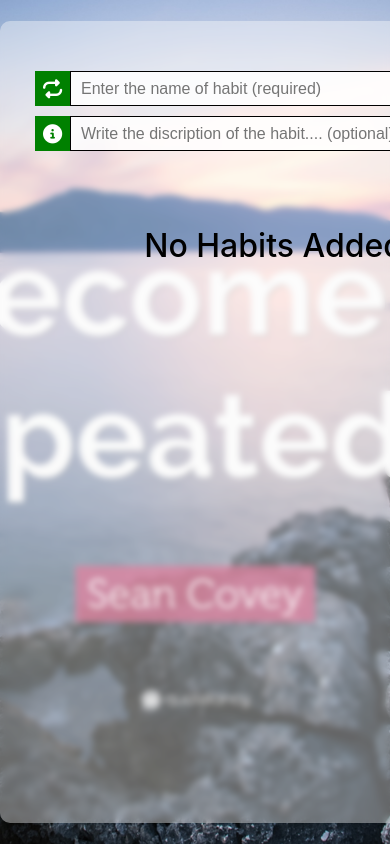
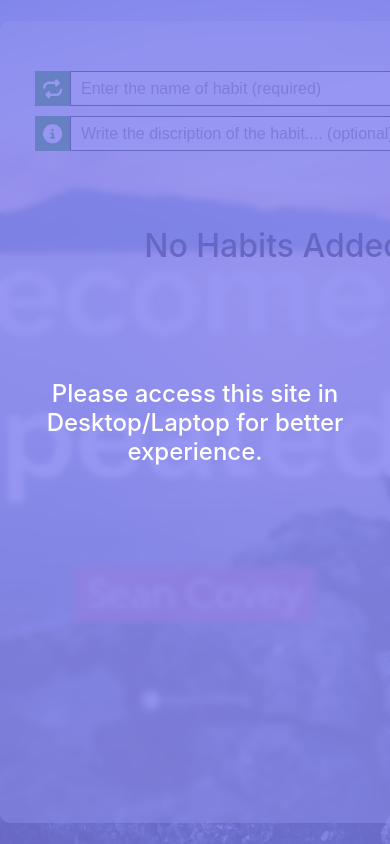
Before and after one commit to Kishlaya1999/habit-tracker, a React (Create React App) app: page / in a window 390 px wide. Shown: the top 844 px of the page. Built offline with nearby package versions, Linux system fonts and the light colour scheme.

Commit message:
Added the backdrop for smaller screens

```diff
--- a/src/App.css
+++ b/src/App.css
@@ -177,7 +177,7 @@
 }
 
 .habit-description {
-  color: rgb(198, 198, 198);
+  color: black;
   font-size: 0.8rem;
 }
 
@@ -245,3 +245,24 @@ td {
   top: 0;
   right: 0;
 }
+
+.backdrop {
+  position: absolute;
+  width: 100vw;
+  height: 100vh;
+  display: none;
+  justify-content: center;
+  align-items: center;
+  background: #7f7ff1cf;
+  font-size: 1.5rem;
+  color: white;
+  font-weight: 500;
+  text-align: center;
+}
+
+@media screen and (max-width: 768px) {
+  .backdrop {
+    display: flex;
+  }
+
+}
--- a/src/App.js
+++ b/src/App.js
@@ -5,6 +5,9 @@ function App() {
 	return (
 		<div className="App">
 			<HabitContainer />
+			<div className="backdrop">
+				Please access this site in Desktop/Laptop for better experience.
+			</div>
 		</div>
 	);
 }
```
